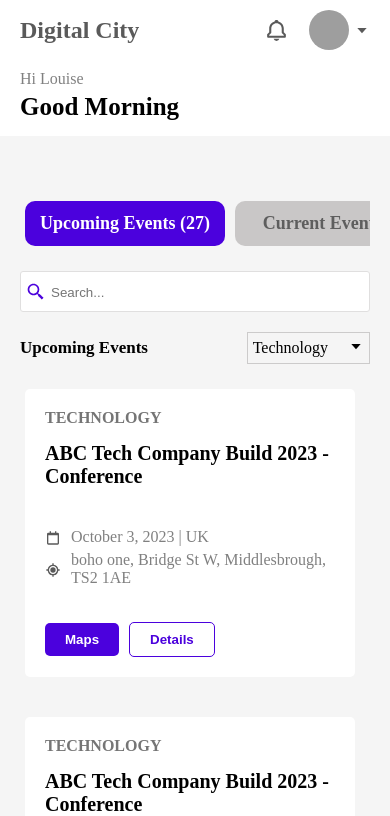
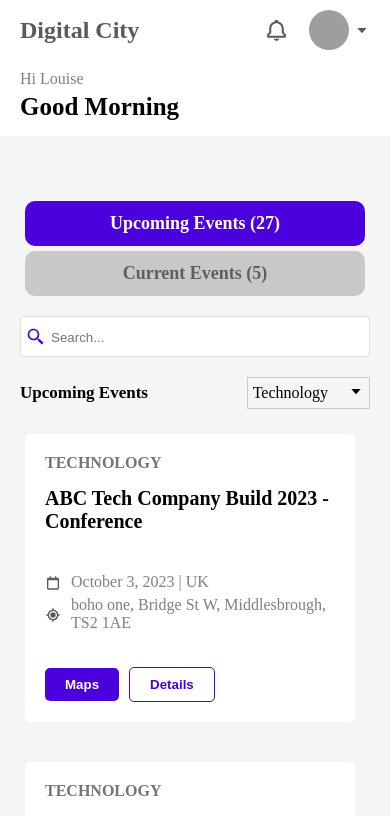
Before and after one commit to ahmedashfaq850/Events-Dashboard-in-Reactjs, a React (Create React App) app: page / in a window 390 px wide. Shown: the top 816 px of the page. Built offline with nearby package versions, Linux system fonts and the light colour scheme; grey boxes are pictures that could not be loaded.

Commit message:
new commit

```diff
--- a/src/Components/ProfileBar/ProfileBar.css
+++ b/src/Components/ProfileBar/ProfileBar.css
@@ -90,6 +90,7 @@
     align-items: center;
     overflow-x: scroll;
     max-height: 100px;
+    display: none;
 
 }
 
@@ -129,3 +130,9 @@
       display: none;
     }
   }
+
+  @media (max-width: 768px){
+    .wrapper{
+        display: block;
+    }
+  }
```
